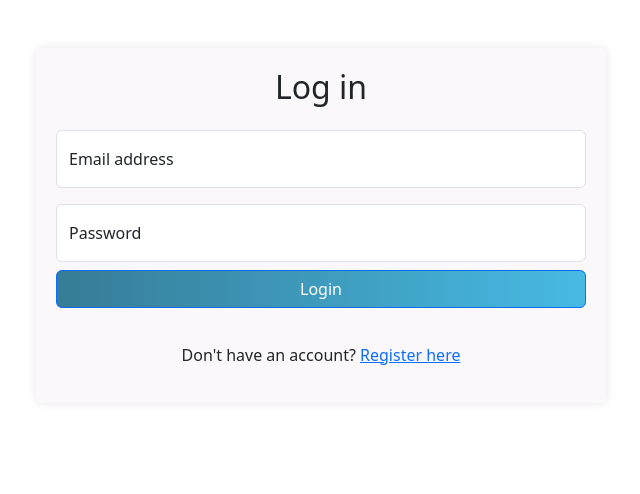
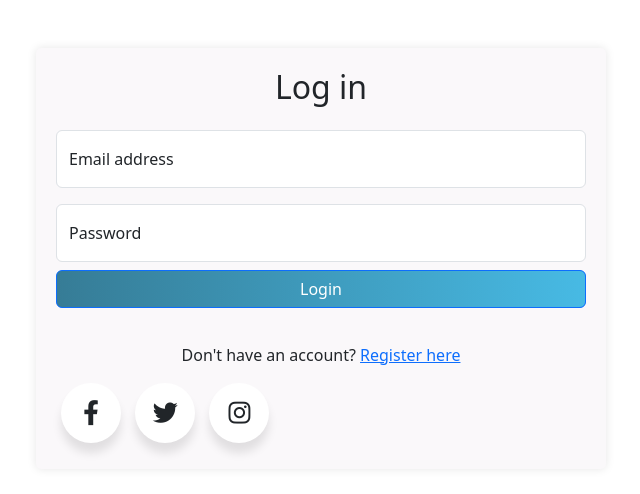
Before and after one commit to Marina-yoya/Login-Form, a plain HTML site: page index.html in a window 1280 px wide. Shown: the whole page, without its empty margins (319-959 px from the left). Drawn offline with nearby package versions, Linux system fonts and the light colour scheme.

Commit message:
Animated social media buttons

```diff
--- a/index.html
+++ b/index.html
@@ -5,6 +5,7 @@
     <meta charset="UTF-8">
     <meta name="viewport" content="width=device-width, initial-scale=1.0">
     <link rel="stylesheet" href="index.css">
+    <link rel="stylesheet" href="https://cdnjs.cloudflare.com/ajax/libs/font-awesome/6.0.0-beta3/css/all.min.css">
     <link href="https://cdn.jsdelivr.net/npm/bootstrap@5.3.1/dist/css/bootstrap.min.css" rel="stylesheet"
         integrity="sha384-4bw+/aepP/YC94hEpVNVgiZdgIC5+VKNBQNGCHeKRQN+PtmoHDEXuppvnDJzQIu9" crossorigin="anonymous">
     <script src="https://ajax.googleapis.com/ajax/libs/jquery/3.6.4/jquery.min.js"></script>
@@ -35,6 +36,20 @@
                     </form>
                     <p class="text-center mt-3">Don't have an account? <a href="#" class="login-link">Register here</a>
                     </p>
+                    <div class="wrapper">
+                        <div class="button">
+                            <div class="icon"><i class="fab fa-facebook-f"></i></div>
+                            <span>Facebook</span>
+                        </div>
+                        <div class="button">
+                            <div class="icon"><i class="fab fa-twitter"></i></div>
+                            <span>Twitter</span>
+                        </div>
+                        <div class="button">
+                            <div class="icon"><i class="fab fa-instagram"></i></div>
+                            <span>Instagram</span>
+                        </div>
+                    </div>
                 </div>
             </div>
         </div>
@@ -65,6 +80,20 @@
                         <button type="submit" class="btn btn-primary btn-block btn-register">Sign up</button>
                     </form>
                     <p class="text-center mt-3">Have an account? <a href="#" class="reg-link">Login here</a></p>
+                    <div class="wrapper">
+                        <div class="button">
+                            <div class="icon"><i class="fab fa-facebook-f"></i></div>
+                            <span>Facebook</span>
+                        </div>
+                        <div class="button">
+                            <div class="icon"><i class="fab fa-twitter"></i></div>
+                            <span>Twitter</span>
+                        </div>
+                        <div class="button">
+                            <div class="icon"><i class="fab fa-instagram"></i></div>
+                            <span>Instagram</span>
+                        </div>
+                    </div>
                 </div>
             </div>
             <div class="popup" id="successPopup">
@@ -72,8 +101,6 @@
             </div>
         </div>
 
-
-
     </main>
 
 </body>
--- a/index.scss
+++ b/index.scss
@@ -99,3 +99,75 @@ $hover-box-shodow: 0 0 0 0.2rem rgba(0, 123, 255, 0.25);
         opacity: 1;
     }
 }
+
+.wrapper .button {
+    display: inline-block;
+    height: 60px;
+    width: 60px;
+    margin: 0 5px;
+    overflow: hidden;
+    background: #fff;
+    border-radius: 50px;
+    cursor: pointer;
+    box-shadow: 0px 10px 10px rgba(0, 0, 0, 0.1);
+    transition: all 0.3 ease-out;
+
+}
+
+.wrapper .button:hover {
+    width: 200px;
+}
+
+.wrapper .button:nth-child(1):hover .icon {
+    background: #4267B2;
+}
+
+.wrapper .button:nth-child(2):hover .icon {
+    background: #1DA1F2;
+}
+
+.wrapper .button:nth-child(3):hover .icon {
+    background: #E1306C;
+}
+
+
+.wrapper .button .icon {
+    display: inline-block;
+    height: 60px;
+    width: 60px;
+    text-align: center;
+    border-radius: 50px;
+    box-sizing: border-box;
+    line-height: 60px;
+    transition: all 0.3 ease-out;
+}
+
+.wrapper .button .icon i {
+    font-size: 25px;
+    line-height: 60px;
+    transition: all 0.3 ease-out;
+}
+
+.wrapper .button:hover .icon i {
+    color: #fff;
+}
+
+
+.wrapper .button span {
+    font-size: 20px;
+    font-weight: 500;
+    line-height: 60px;
+    margin-left: 10px;
+}
+
+.wrapper .button:nth-child(1) span {
+    color: #4267B2;
+}
+
+.wrapper .button:nth-child(2) span {
+    color: #1DA1F2;
+}
+
+.wrapper .button:nth-child(3) span {
+    color: #E1306C;
+}
```
Also changed, not shown: index.css, 1 other file.
